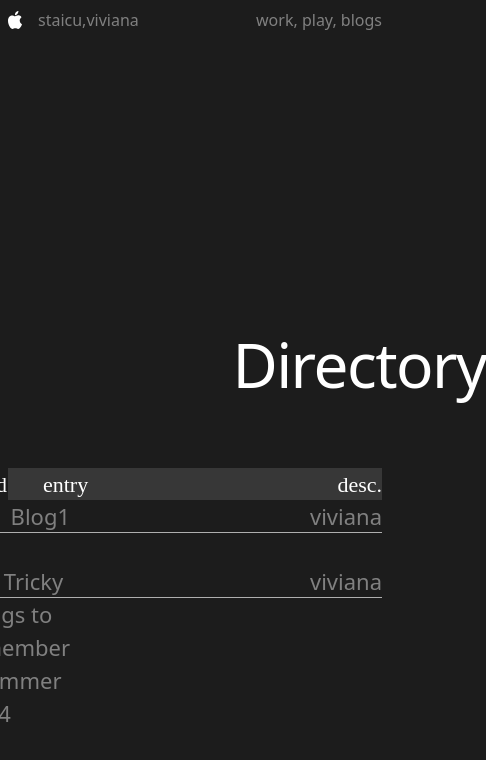
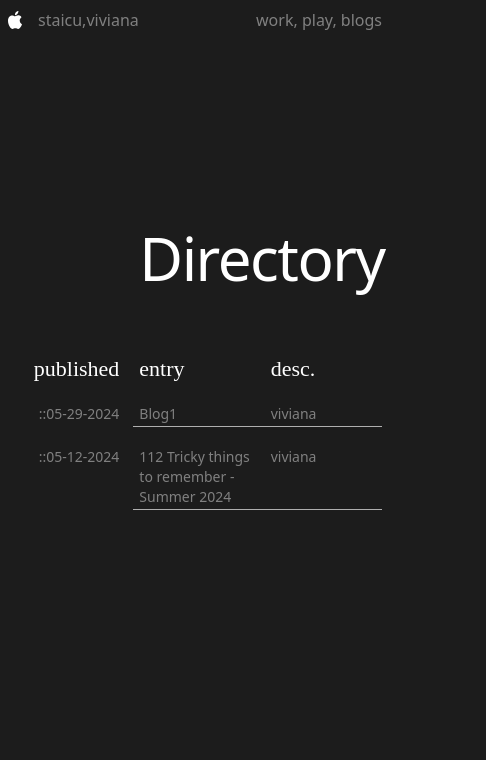
Before and after one commit to viviciu/viviciu.github.io, a Next.js app in the folder portfolio/: page /blogs in a window 390 px wide. Shown: the top 760 px of the page, 486 px wide, since content can reach past the window. Built offline with nearby package versions, Linux system fonts and the light colour scheme.

Commit message:
Redesigned styling for blogList page to use GRIDS & be responsive. Emulates figma more precisely.

```diff
--- a/portfolio/app/_components/BlogEntry.jsx
+++ b/portfolio/app/_components/BlogEntry.jsx
@@ -20,25 +20,43 @@ const blogs = await getBlogs()
 
 function BlogEntry() {
   return (
-    <div className=''>
+    <div>
         {blogs.map((blog, i) => (
-            <div key={blog.slug} className='h-fit'>
-                <article key={blog.slug} className="flex h-0 text-lg gap-x-60">
-                    {/* PUBLISHED AND ENTRY LINKS GROUPED */}
-                    <div className='flex gap-x-8'>
-                        <p>::{blog.frontmatter.publishDate}</p>
+            <div key={blog.slug} className='
+            grid grid-cols-3 lg:grid-cols-5 my-5'>
+                <article key={blog.slug} className="
+                col-span-full
+                grid lg:grid-cols-5 gap-5 w-full
+                xs:grid-cols-3
+                xs:text-sm
+                ">
+
+                        <p className='
+                        lg:col-start-3
+                        md:text-lg
+                        xs:text-sm
+                        justify-self-end'>::{blog.frontmatter.publishDate}</p>
                         <Link
                         href={`/blogs/${blog.slug}`}>
-                            <h1 className>{blog.frontmatter.title}</h1>
+                            <h1 className="
+                            md:text-lg
+                            xs:text-sm">{blog.frontmatter.title}</h1>
                         </Link>
-                    </div>
+
                     {/* DESC. SECTION */}
-                    <p>{blog.frontmatter.author}</p>
+                    <p className='
+                        md:text-lg
+                        xs:text-sm'>{blog.frontmatter.author}</p>
+
+                    {/* BREAK LINE */}
+
+
                 </article>
-                <hr className='h-px my-8 bg-gray-200 border-0 dark:bg-gray-700' />
+                <hr className='h-px mt-0.5 bg-gray-200 border-0 dark:bg-gray-700
+                col-end-4 col-span-2
+                lg:col-end-6 lg:col-span-2' />
             </div>
         ))}
-
     </div>
   )
 }
--- a/portfolio/app/blogs/page.tsx
+++ b/portfolio/app/blogs/page.tsx
@@ -34,33 +34,58 @@ export default async function BlogsPage() {
       blog entries section
         -> blog entry component */}
       <Navbar />
-      <section className="flex flex-col items-start">
+
+
+
+      <section className="wraps-the-whole-blog">
         {/* DIRECTORY DIV */}
-        <section className="grid grid-cols-5 w-full pt-80 pb-20">
-          <div></div>
-          <div></div>
-          <div></div>
-          {/* NOTE ON GRIDS:  child divs will each take up one column, regardless of their content. Thus, we can't highlight the whole box of 'directory', since its text size and thus width takes up more than 1 column.*/}
-          <div className="inline-block h-9">
-            {/* recall text-9xl is reset in tailwind.config */}
-            <h1 className="text-white
+        <section className="
+        grid lg:grid-cols-5 gap-5 w-full h-80
+        grid-cols-3
+        ">
+          <h1 className="text-white
             font-medium
-            text-9xl
+            lg:text-9xl
+            md:text-6xl
+            xs:text-6xl
             leading-6
-            tracking-tight">Directory</h1>
-          </div>
-          <div></div>
+            tracking-tight
+            self-end
+            lg:col-start-4
+            col-start-2
+            pb-16
+            md:pb-32
+            ">Directory</h1>
         </section>
+
+
          {/* BLOG HEADER DIV */}
-         <section className="bg-blog-headerBlock flex justify-end gap-x-64 text-lg w-full items-center h-8">
-          <div className="flex w-40 gap-x-9 text-white font-serif ">
-            <h2>published</h2>
-            <h2>entry</h2>
-          </div>
-          <div className="text-white font-serif">desc.</div>
-         </section>
+         <section className="
+            grid gap-5 w-full h-8
+            text-white font-serif text-lg
+            xs:text-md
+            grid-cols-3
+            lg:grid-cols-5
+
+">
+            <h2 className="
+              self-end justify-self-end pr-0
+              lg:col-start-3
+            ">published</h2>
+            <h2 className="
+              self-end
+              xs:pr-0
+            ">entry</h2>
+            <p className="
+              self-end
+              xs:pr-0
+            ">desc.</p>
+        </section>
+
+
+
          {/* BLOG ENTRY COMPONENTS */}
-         <section className="flex flex-col justify-end items-end w-full ">
+         <section className="w-full">
           <BlogEntry />
          </section>
       </section>
--- a/portfolio/tailwind.config.js
+++ b/portfolio/tailwind.config.js
@@ -34,6 +34,14 @@ module.exports = {
       fontFamily: {
         serif: ["Adobe Text Pro"],
       },
+
+      // RESPONSIVE DESIGN : SCREEN SIZES
+      // SEE https://tailwindcss.com/docs/responsive-design FOR DEFAULTS (sm,md,lg,xl,2xl)
+      // SEE THIS SIZE FOR COMMON DEVICE WIDTHS: https://www.mydevice.io/ and https://www.icwebdesign.co.uk/common-viewport-sizes
+      // md is like an iPad air. iPad pro is 1024px wide.
+      screens: {
+        'xs': '390px', // 390px is an iPhone 12 Pro
+      }
     },
   },
   plugins: [
```
